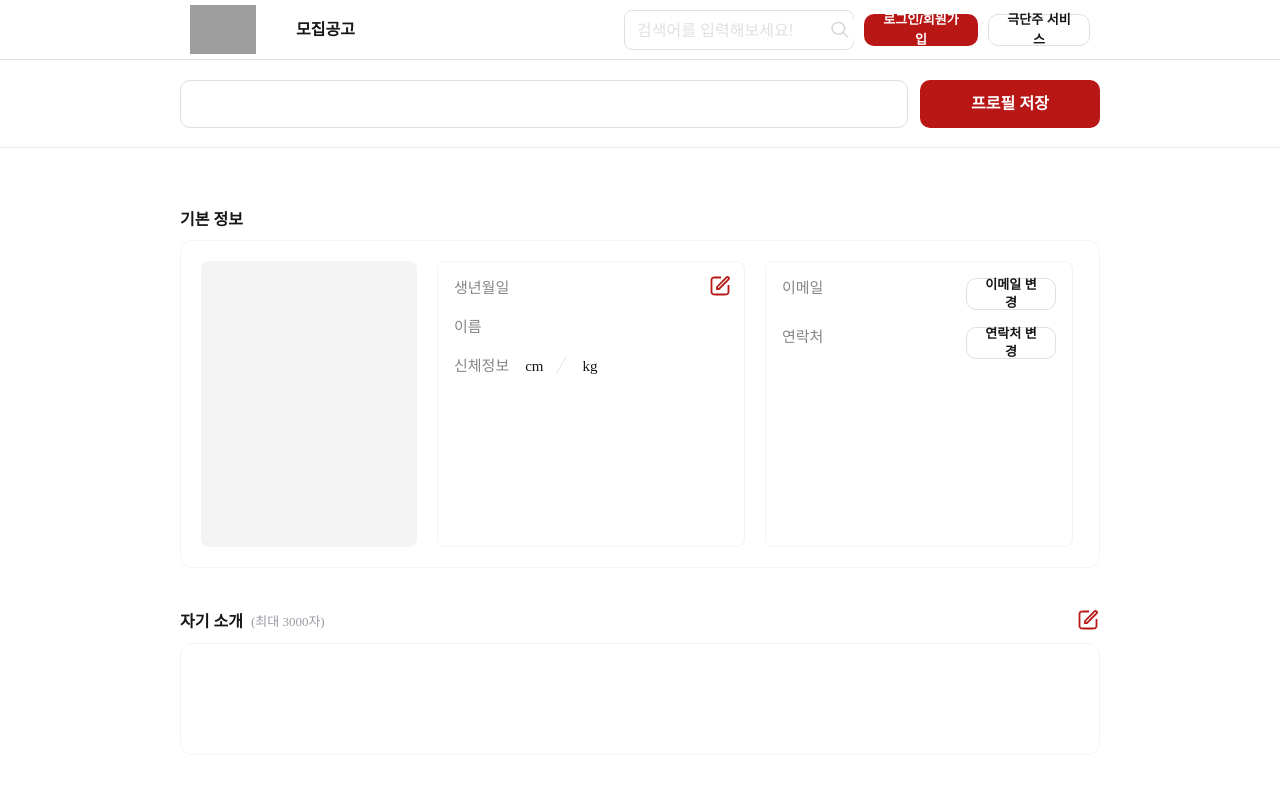
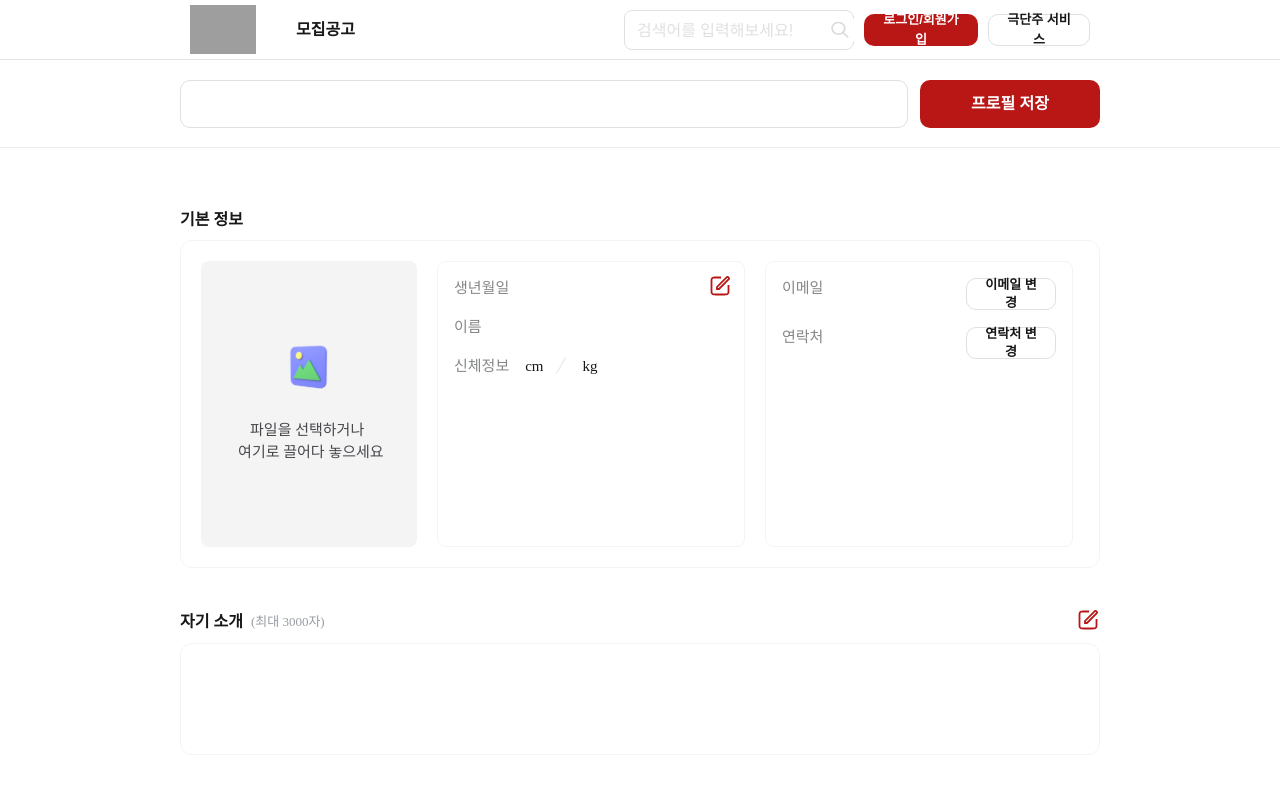
Before and after one commit to StageCue/stagecue-fe, a React (Vite) app: page /mypage/profiles/form in a window 1280 px wide. Shown: the top 793 px of the page. Built offline with nearby package versions, Linux system fonts and the light colour scheme; grey boxes are pictures that could not be loaded.

Commit message:
플필수정

```diff
--- a/src/api/index.ts
+++ b/src/api/index.ts
@@ -4,7 +4,7 @@ interface RequestPrams {
   method: "get" | "post" | "put" | "delete";
   endpoint: string;
   data?: object;
-  header?: object;
+  header?: { [key: string]: string };
 }
 
 const request = async ({
--- a/src/api/users/index.ts
+++ b/src/api/users/index.ts
@@ -253,7 +253,8 @@ export const requestCreateProfile = async (data: ReqChangeProfileData) => {
 export const requestUploadImage = async (data: UploadImagePrams) => {
   const res = await request({
     method: "post",
-    endpoint: `users/profiles/upload-image?file=${data.file}`,
+    endpoint: "users/profiles/upload-image",
+    data,
   });
 
   return res;
@@ -262,7 +263,8 @@ export const requestUploadImage = async (data: UploadImagePrams) => {
 export const requestUploadThumbnail = async (data: UploadImagePrams) => {
   const res = await request({
     method: "post",
-    endpoint: `users/profiles/upload-thumbnail?file=${data.file}`,
+    endpoint: "users/profiles/upload-thumbnail",
+    data,
   });
 
   return res;
--- a/src/pages/mypage/components/settingProfile/components/newProfileForm/index.tsx
+++ b/src/pages/mypage/components/settingProfile/components/newProfileForm/index.tsx
@@ -18,6 +18,7 @@ import SubmitModal from "../modals/submitModal";
 import { useDropzone } from "react-dropzone";
 import { convertFileToBinaryData, convertFileToURL } from "@/utils/file";
 import CloseSVG from "@assets/icons/close_black.svg?react";
+import ImageSVG from "@assets/icons/image.svg?react";
 import { generateId } from "@/utils/dev";
 
 export interface ProfileInput {
@@ -297,6 +298,10 @@ const NewProfileForm = () => {
                   </ThumbnailWrapper>
                 ) : (
                   <ThumbnailDropzone {...getThumbnailRootProps()}>
+                    <ImageSVG />
+                    <DropzoneText>
+                      {`파일을 선택하거나 \n 여기로 끌어다 놓으세요`}
+                    </DropzoneText>
                     <ThumbnailInput {...getThumbnailInputProps()} />
                   </ThumbnailDropzone>
                 )}
@@ -1027,6 +1032,21 @@ const ThumbnailDropzone = styled.div`
   height: 286px;
   border-radius: 8px;
   background-color: #f4f4f5;
+  display: flex;
+  justify-content: center;
+  align-items: center;
+  flex-direction: column;
+  gap: 28px;
+`;
+
+const DropzoneText = styled.div`
+  font-size: 15px;
+  font-weight: var(--font-medium);
+  letter-spacing: 0.96%;
+  line-height: 146.7%;
+  color: #46474a;
+  white-space: pre-wrap;
+  text-align: center;
 `;
 
 const ThumbnailInput = styled.input``;
--- a/src/pages/mypage/components/settingProfile/components/profileDetail/index.tsx
+++ b/src/pages/mypage/components/settingProfile/components/profileDetail/index.tsx
@@ -36,6 +36,7 @@ const ProfileDetail = () => {
 
   const getProfileDetail = async (id: string) => {
     const res = await requestProfileDetail(id);
+    console.log(res);
     setDetail(res);
   };
 
--- a/src/pages/mypage/components/settingProfile/components/profileForm/index.tsx
+++ b/src/pages/mypage/components/settingProfile/components/profileForm/index.tsx
@@ -20,6 +20,7 @@ import SubmitModal from "../modals/submitModal";
 import { useDropzone } from "react-dropzone";
 import { convertFileToBinaryData, convertFileToURL } from "@/utils/file";
 import CloseSVG from "@assets/icons/close_black.svg?react";
+import ImageSVG from "@assets/icons/image.svg?react";
 import { generateId } from "@/utils/dev";
 
 export interface ProfileInput {
@@ -105,9 +106,13 @@ const ProfileForm = () => {
     if (imageFileArray.length !== 0) {
       try {
         const urls = await Promise.all(
-          imageFileArray.map(async (item) => {
-            const url = await requestUploadImage({ file: item.file });
-            return url;
+          imageFileArray.map(async (item, index) => {
+            if (item.file !== "noNeedToConvert") {
+              const url = await requestUploadImage({ file: item.file });
+              return url;
+            } else {
+              return imageUrlArray[index].url;
+            }
           })
         );
         setValue("images", urls);
@@ -121,6 +126,7 @@ const ProfileForm = () => {
     if (thumbnailFile) {
       try {
         const url = await requestUploadThumbnail({ file: thumbnailFile });
+        console.log("thumurl", url);
         setValue("thumbnail", url);
       } catch (error) {
         console.error("Error uploading images:", error);
@@ -178,6 +184,18 @@ const ProfileForm = () => {
     setValue("experiences", res.experiences);
     setValue("thumbnail", res.thumbnail);
     setValue("images", parseImagesUrl(res.images));
+
+    const currentImages = parseImagesUrl(res.images);
+    const currentImageArray = currentImages.map((url) => {
+      const id = generateId();
+      return { id, url };
+    });
+
+    const currentFileArray = currentImageArray.map(({ id }) => {
+      return { id, file: "noNeedToConvert" };
+    });
+    setImageUrlArray(currentImageArray);
+    setImageFileArray(currentFileArray);
   };
 
   const handleInfoEditClick = (section: string) => {
@@ -344,6 +362,10 @@ const ProfileForm = () => {
                   </ThumbnailWrapper>
                 ) : (
                   <ThumbnailDropzone {...getThumbnailRootProps()}>
+                    <ImageSVG />
+                    <DropzoneText>
+                      {`파일을 선택하거나 \n 여기로 끌어다 놓으세요`}
+                    </DropzoneText>
                     <ThumbnailInput {...getThumbnailInputProps()} />
                   </ThumbnailDropzone>
                 )}
@@ -660,15 +682,19 @@ const ProfileForm = () => {
               <ImageInput {...getImageInputProps()} />
             </ImageDropzone>
             <ImagesBox>
-              {imagesValue?.map((imgUrl) => (
+              {imageUrlArray?.map(({ url, id }, index) => (
                 <ImageWrapper>
                   <CloseIconWrapper onClick={() => handleDeleteImageClick(id)}>
                     <CloseSVG />
                   </CloseIconWrapper>
-                  <Image
-                    key={id}
-                    src={`https://s3.stagecue.co.kr/stagecue/${imgUrl}`}
-                  />
+                  {imageFileArray[index].file === "noNeedToConvert" ? (
+                    <Image
+                      key={id}
+                      src={`https://s3.stagecue.co.kr/stagecue/${url}`}
+                    />
+                  ) : (
+                    <Image key={id} src={url} />
+                  )}
                 </ImageWrapper>
               ))}
             </ImagesBox>
@@ -1080,6 +1106,21 @@ const ThumbnailDropzone = styled.div`
   height: 286px;
   border-radius: 8px;
   background-color: #f4f4f5;
+  display: flex;
+  justify-content: center;
+  align-items: center;
+  flex-direction: column;
+  gap: 28px;
+`;
+
+const DropzoneText = styled.div`
+  font-size: 15px;
+  font-weight: var(--font-medium);
+  letter-spacing: 0.96%;
+  line-height: 146.7%;
+  color: #46474a;
+  white-space: pre-wrap;
+  text-align: center;
 `;
 
 const ThumbnailInput = styled.input``;
```
Also changed, not shown: src/assets/icons/image.svg (added).
